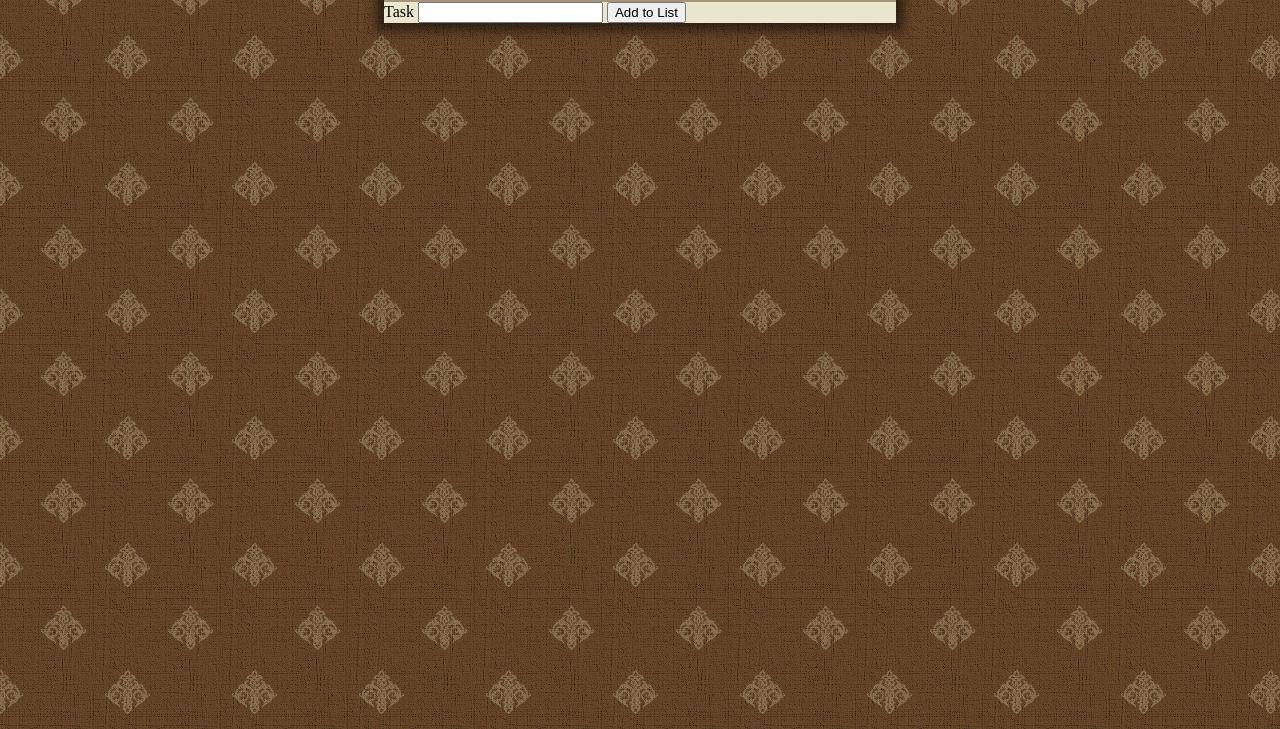
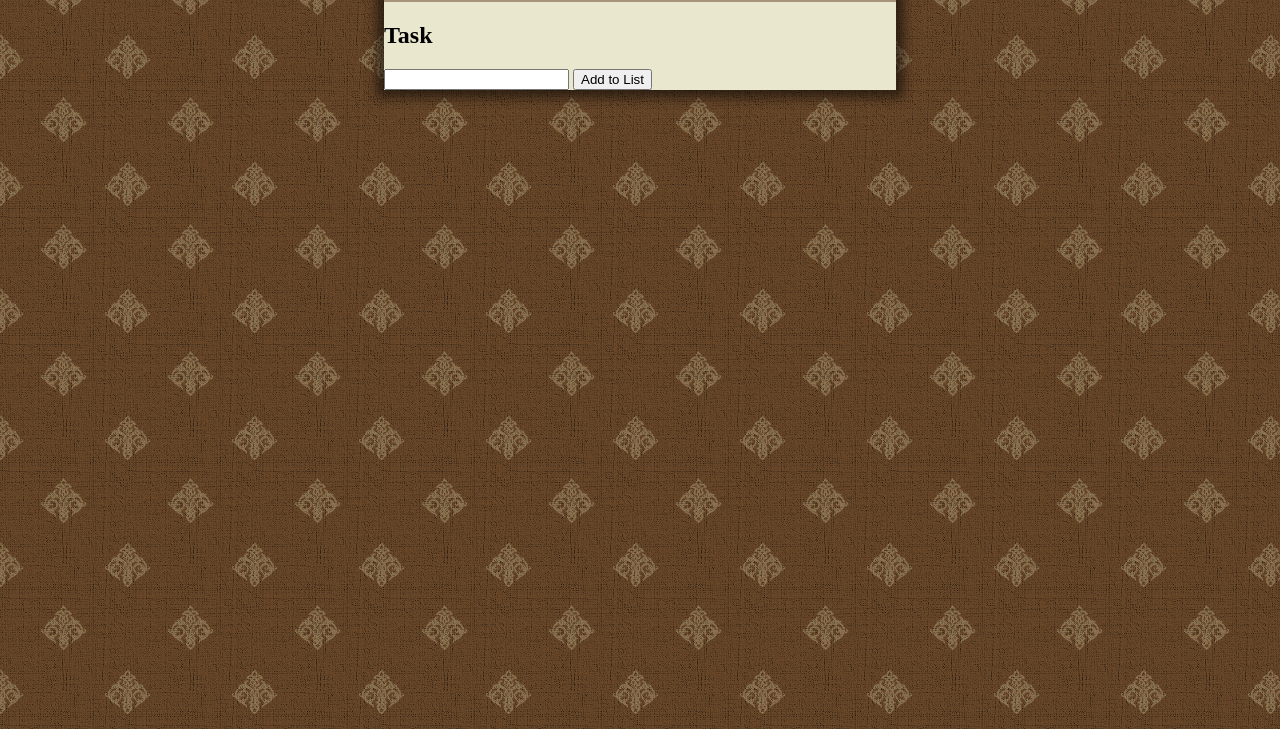
Before and after one commit to wadd0032/mtm1526-homework-2, a plain HTML site: page index.html in a window 1280 px wide. Shown: the part 71-800 px from the top of the page. Drawn offline with Linux system fonts and the light colour scheme.

Commit message:
completed index by adding ol for list of tasks

```diff
--- a/index.html
+++ b/index.html
@@ -4,25 +4,20 @@
 	<meta charset="utf-8">
 	<title>To-Do List</title>
 	<link href="css/general.css" rel="stylesheet"
+	<link href='http://fonts.googleapis.com/css?family=Cookie' rel='stylesheet' type='text/css'>
 </head>
 
 <body>
 
 	<h1>To-Do List</h1>
 
+	<label for="task"><h2>Task</h2></label>
+	<input type="task" id="task">
+	<button id="add">Add to List</button>
 
-		<label for="task">Task</label>
-		<input type="task" id="task">
+	<ol id="list">
 
-		<button id="add">Add to List</button>
-
-
-
-
-	<ul id="lists">
-
-	</ul>
-
+	</ol>
 
 	<script src="js/to-do.js"></script>
 </body>
```
